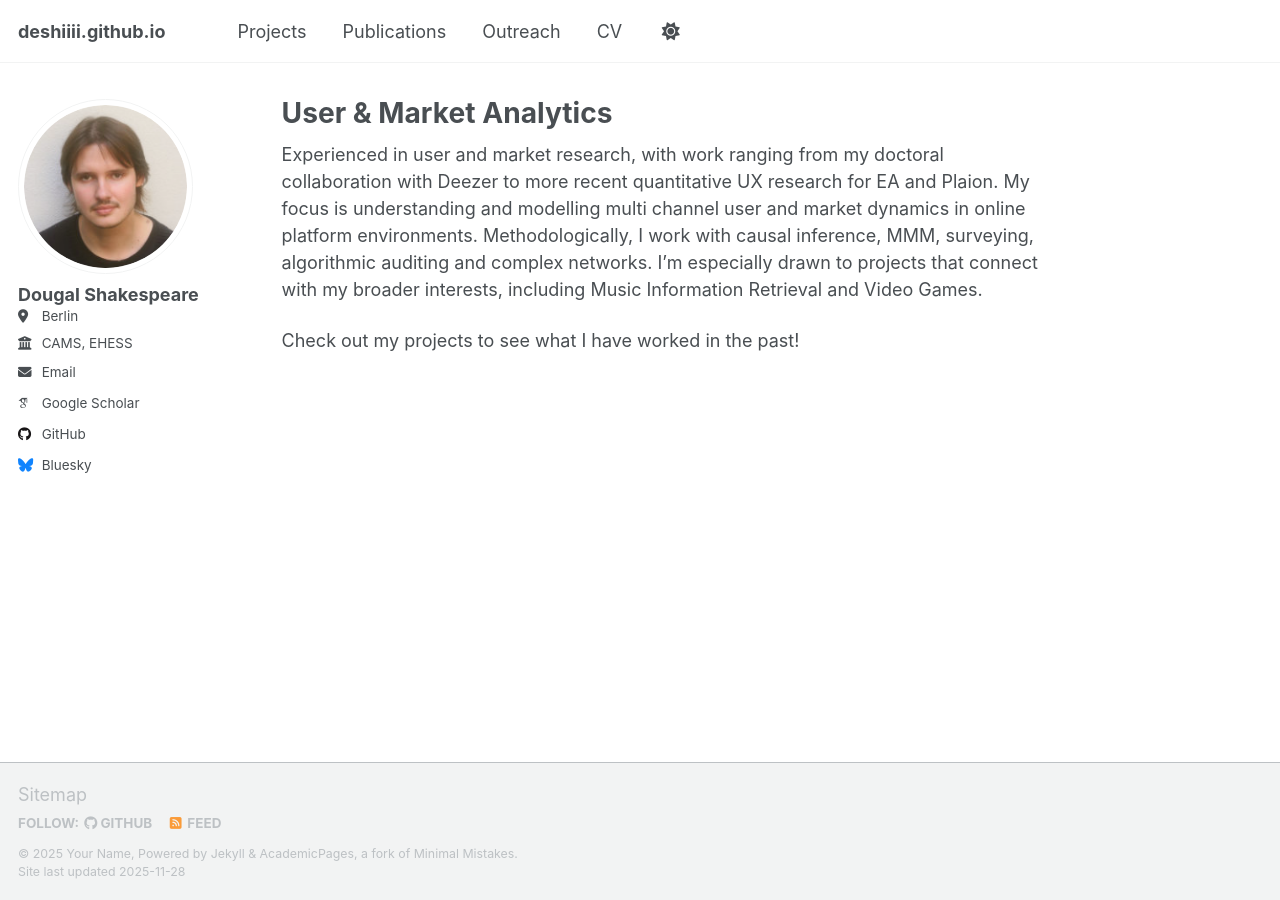
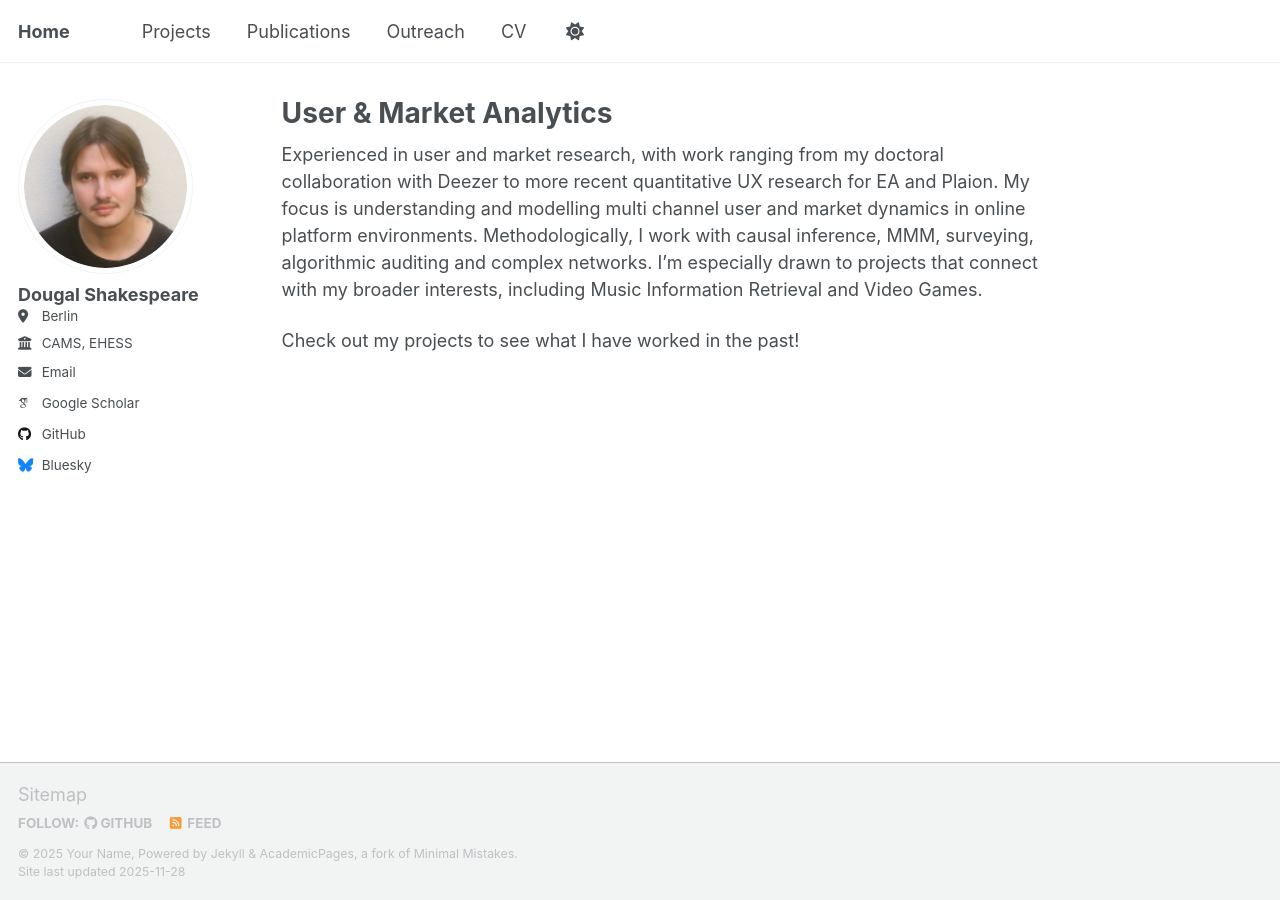
Before and after one commit to deshiiii/deshiiii.github.io, a Jekyll site: the page built from _pages/about.md, in a window 1280 px wide. Built offline with Jekyll 4.4.1, drawn with Linux system fonts in a browser that asks for light colours; some web fonts are replaced; a script that is not in the unit is left out.

Commit message:
Update _config.yml

```diff
--- a/_config.yml
+++ b/_config.yml
@@ -9,7 +9,7 @@
 # Basic Site Settings
 locale                   : "en-US"
 site_theme               : "default" # Currently available options are "default", "air"
-title                    : # "Your Name / Site Title"
+title                    : "Home"
 title_separator          : "-"
 name                     : &name "Your Name"
 description              : &description "Dougal's Portfolio"   # Update this with a general description of your site, this is the default if not overridden by a page
```
